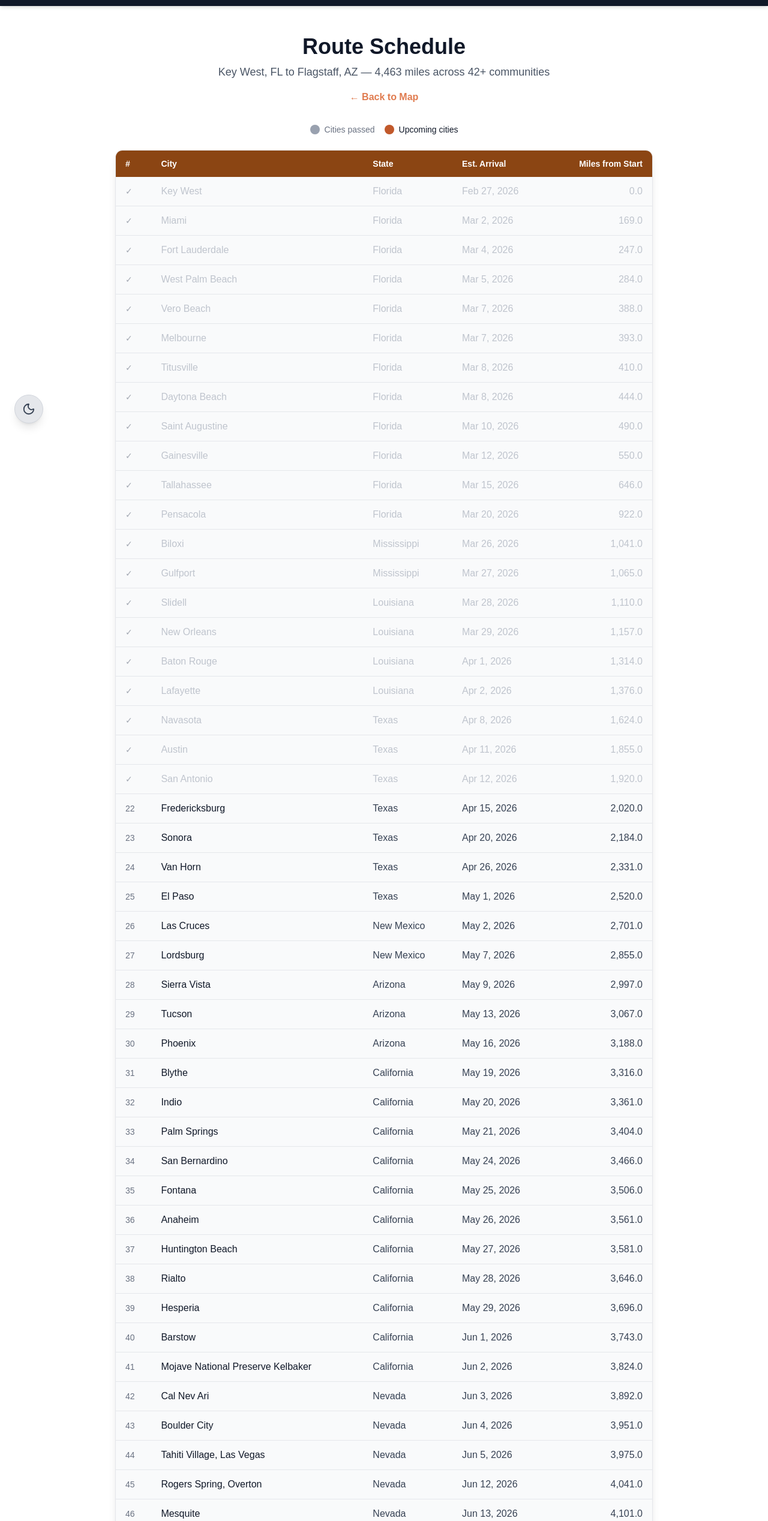
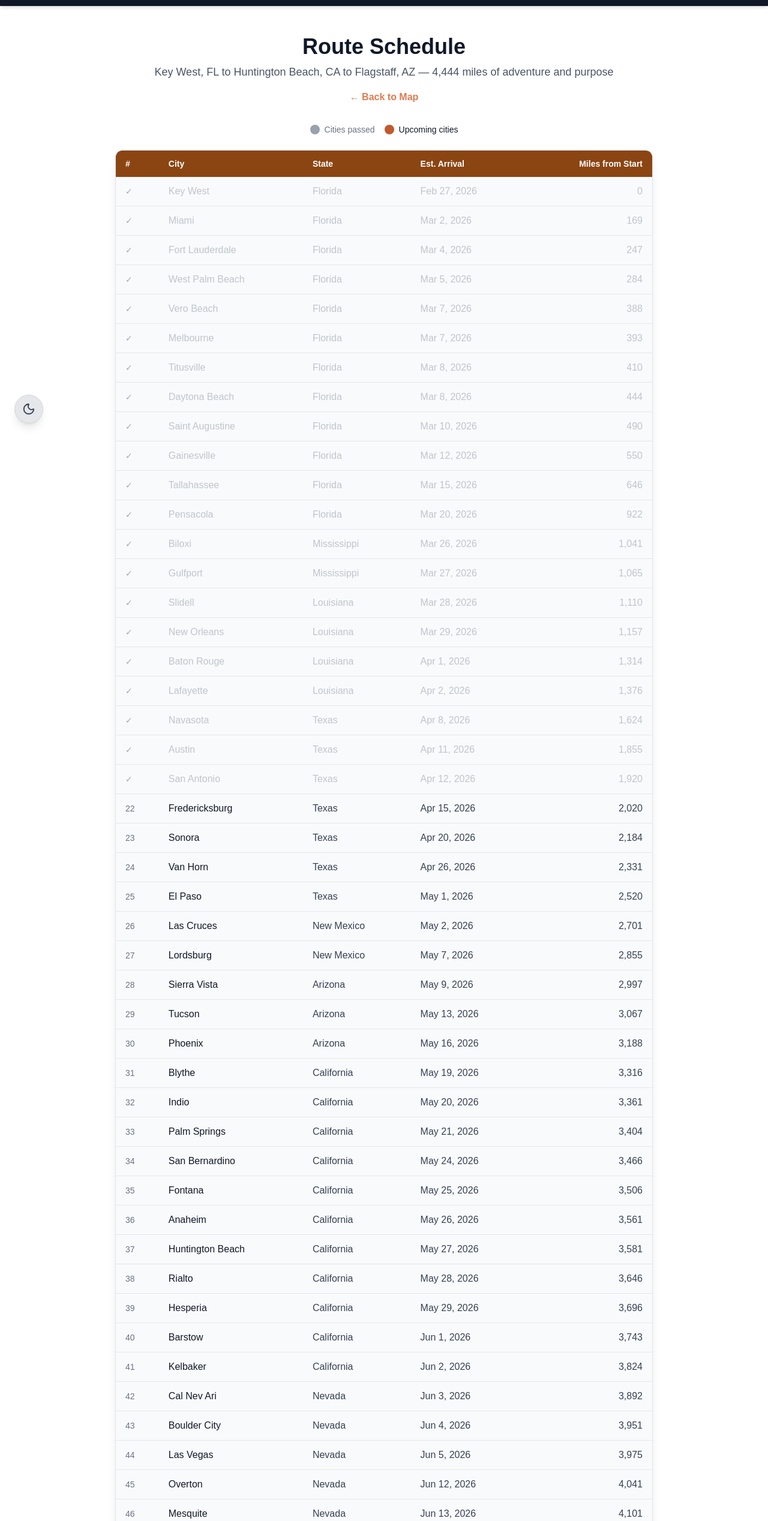
Before and after one commit to songseekers/roll4nature, a Next.js app: page /route-list in a window 1280 px wide. Shown: the part 70-2606 px from the top of the page at 60% size. Built offline with nearby package versions, Linux system fonts and the light colour scheme; no server answers.

Commit message:
Update city names, route description, and map/route-list display

```diff
--- a/src/app/route-list/page.tsx
+++ b/src/app/route-list/page.tsx
@@ -22,7 +22,7 @@ export default function RouteListPage() {
             Route Schedule
           </h1>
           <p className="text-gray-600 dark:text-gray-400 text-lg">
-            Key West, FL to Flagstaff, AZ — 4,463 miles across 42+ communities
+            Key West, FL to Huntington Beach, CA to Flagstaff, AZ — 4,444 miles of adventure and purpose
           </p>
           <Link
             href="/#map"
@@ -114,7 +114,7 @@ export default function RouteListPage() {
                         })}
                       </td>
                       <td className={`px-4 py-3 text-right ${cellClass}`}>
-                        {city.distanceFromStart.toLocaleString('en-US', { minimumFractionDigits: 1, maximumFractionDigits: 1 })}
+                        {city.distanceFromStart.toLocaleString('en-US', { maximumFractionDigits: 0 })}
                       </td>
                     </tr>
                   );
--- a/src/components/map/RouteMap.tsx
+++ b/src/components/map/RouteMap.tsx
@@ -353,9 +353,6 @@ export default function RouteMap() {
           </div>
         )}
       </div>
-      <p className="mt-3 text-xs text-gray-500 dark:text-gray-400">
-        Hover over markers for quick info • Click for full city details
-      </p>
     </div>
   );
 
--- a/src/data/cities.json
+++ b/src/data/cities.json
@@ -566,7 +566,7 @@
   },
   {
     "id": "mojave-np-ca",
-    "name": "Mojave National Preserve Kelbaker",
+    "name": "Kelbaker",
     "state": "California",
     "population": 0,
     "coordinates": [-115.6380, 34.7667],
@@ -607,7 +607,7 @@
   },
   {
     "id": "las-vegas-nv",
-    "name": "Tahiti Village, Las Vegas",
+    "name": "Las Vegas",
     "state": "Nevada",
     "population": 641903,
     "coordinates": [-115.1398, 36.1699],
@@ -621,7 +621,7 @@
   },
   {
     "id": "overton-nv",
-    "name": "Rogers Spring, Overton",
+    "name": "Overton",
     "state": "Nevada",
     "population": 1200,
     "coordinates": [-114.4430, 36.5441],
```
